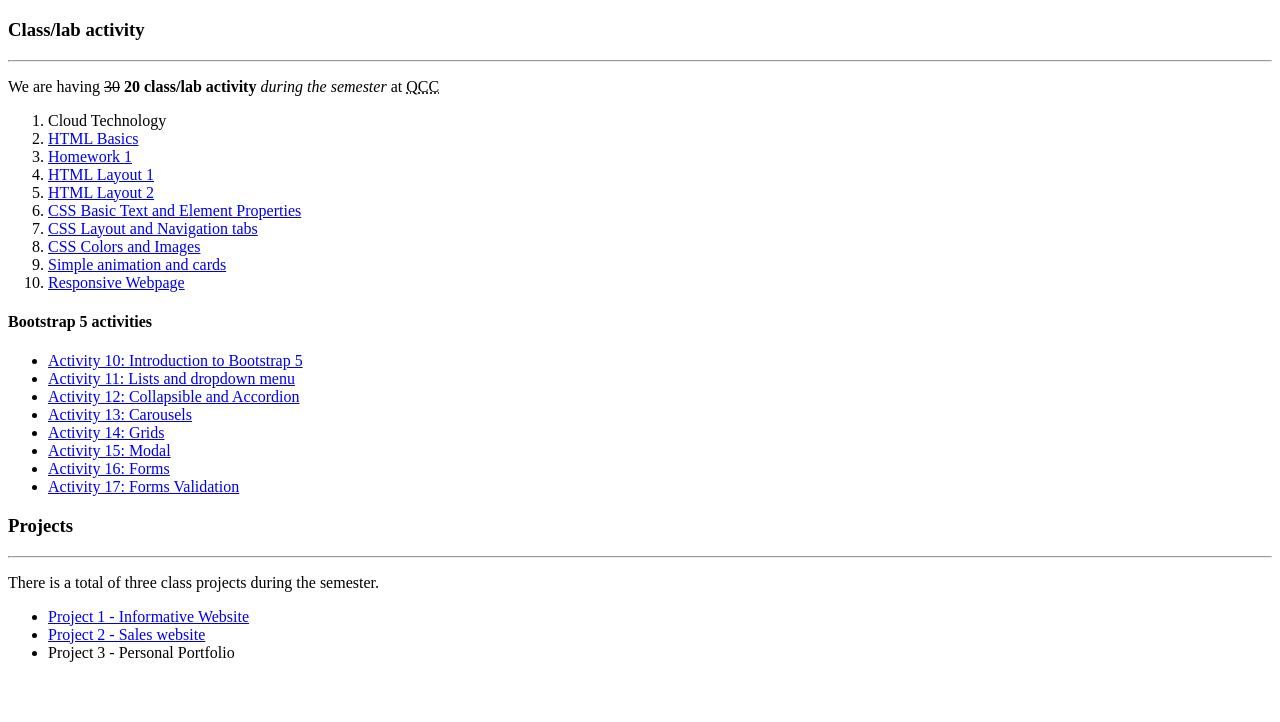
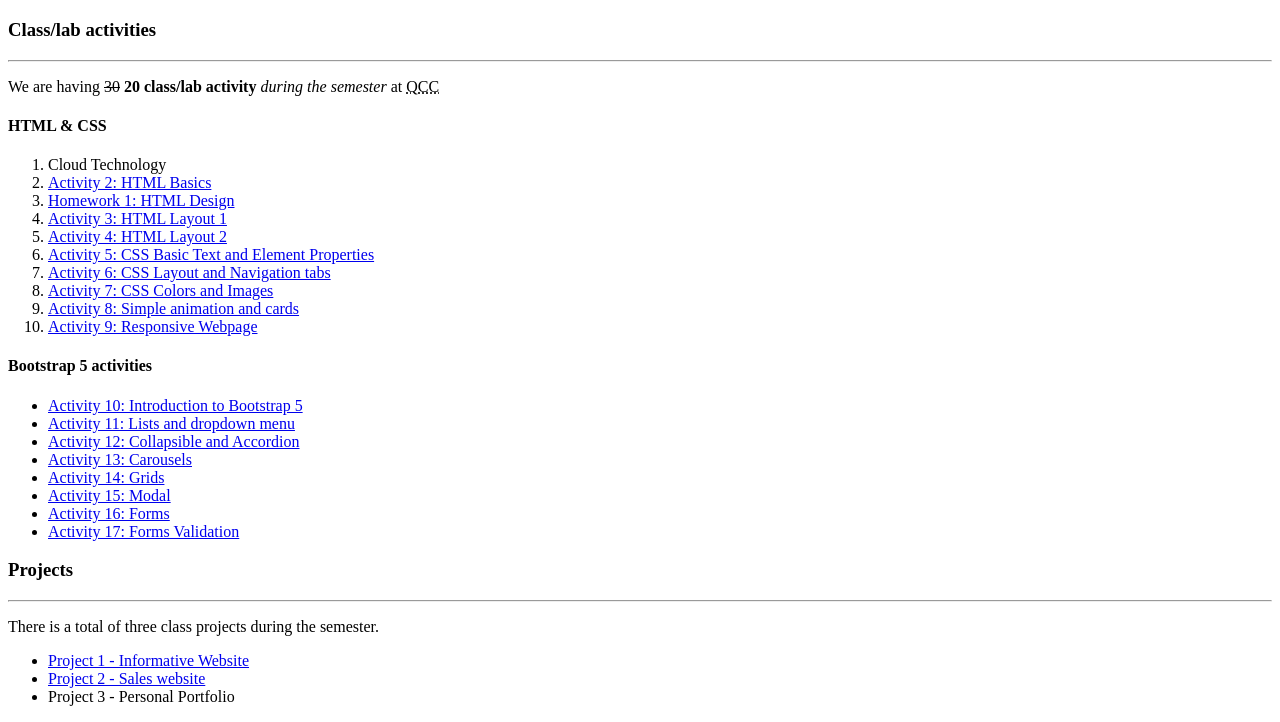
Before and after one commit to FredyP05/cloud_technology, a plain HTML site: page index.html in a window 1280 px wide. Shown: the part 95-817 px from the top of the page. Drawn offline with Linux system fonts and the light colour scheme.

Commit message:
Add files via upload

```diff
--- a/index.html
+++ b/index.html
@@ -3,25 +3,27 @@
 <head>
     <meta charset="UTF-8">
     <meta name="viewport" content="width=device-width, initial-scale=1.0">
-    <title>Fredy Perez</title>
+    <title>Fredy Perez - Activites Page</title>
 </head>
 <body>
    <p>This is my first web page</p>
    <h1>Fredy Perez</h1>
-   <h3>Class/lab activity</h3>
+   <h3>Class/lab activities</h3>
    <hr>
-   <p>We are having <s>30</s> <b>20 class/lab activity</b> <i>during the semester</i> at <abbr title="Queensborough Community College">QCC</abbr> </p>
+   <p>We are having <s>30</s> <b>20 class/lab activity</b> <i>during the semester</i> at <abbr title="Queensborough Community College">QCC</abbr></p>
+
+   <h4>HTML & CSS</h4>
    <ol>
     <li>Cloud Technology</li>
-    <li><a href="activity2/basic.html">HTML Basics</a></li>
-    <li><a href="hw1/hw1.html">Homework 1</a></li>
-    <li><a href="activity3/activity3.html">HTML Layout 1</a></li>
-    <li><a href="activity4/activity.html">HTML Layout 2</a></li>
-    <li><a href="activity5/activity5.html">CSS Basic Text and Element Properties</a></li>
-    <li><a href="activity6/activity6.html">CSS Layout and Navigation tabs</a></li>
-    <li><a href="activity7/activity7.html">CSS Colors and Images</a></li>
-    <li><a href="animation/animation.html">Simple animation and cards</a></li>
-    <li><a href="responsive/responsive.html">Responsive Webpage</a></li>
+    <li><a href="activity2/basic.html">Activity 2: HTML Basics</a></li>
+    <li><a href="hw1/hw1.html">Homework 1: HTML Design</a></li>
+    <li><a href="activity3/activity3.html">Activity 3: HTML Layout 1</a></li>
+    <li><a href="activity4/activity.html">Activity 4: HTML Layout 2</a></li>
+    <li><a href="activity5/activity5.html">Activity 5: CSS Basic Text and Element Properties</a></li>
+    <li><a href="activity6/activity6.html">Activity 6: CSS Layout and Navigation tabs</a></li>
+    <li><a href="activity7/activity7.html">Activity 7: CSS Colors and Images</a></li>
+    <li><a href="animation/animation.html">Activity 8: Simple animation and cards</a></li>
+    <li><a href="responsive/responsive.html">Activity 9: Responsive Webpage</a></li>
    </ol>
 
    <h4>Bootstrap 5 activities</h4>
```
